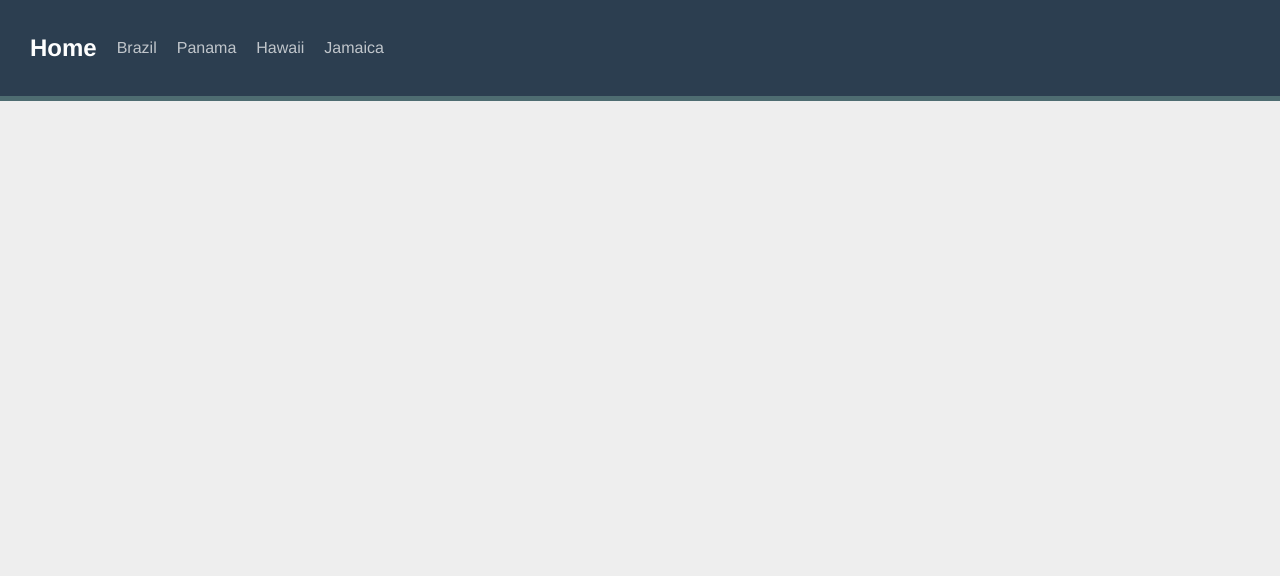
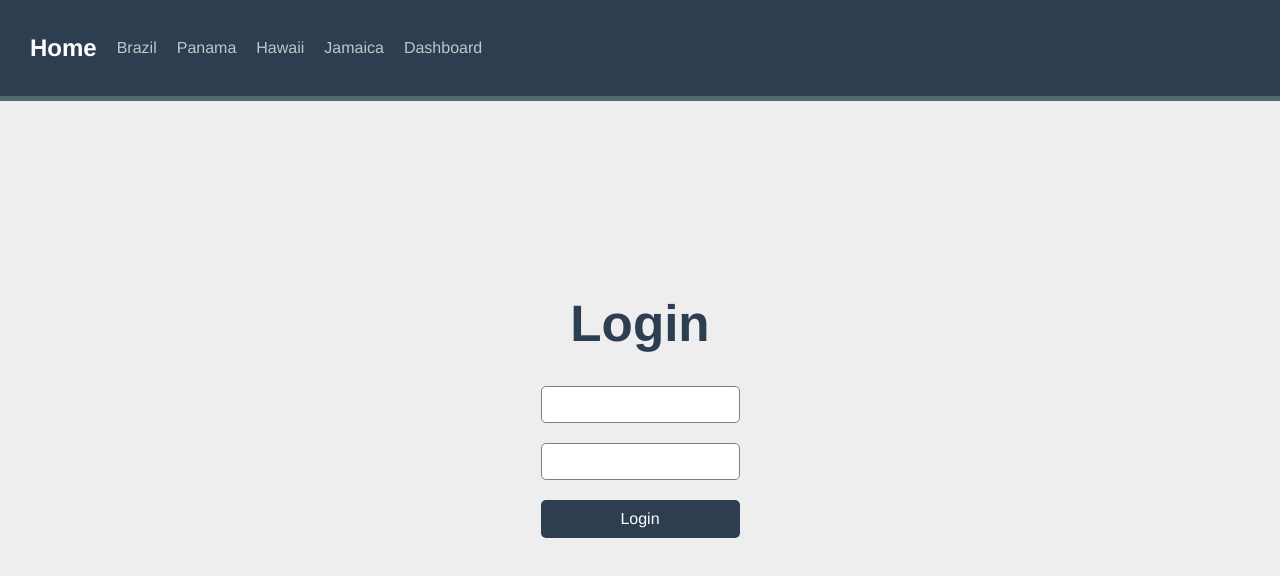
Before and after one commit to aazalan/vue_router, a Vue app: page /login in a window 1280 px wide. Shown: the top 576 px of the page. Built offline with nearby package versions, Linux system fonts and the light colour scheme.

Commit message:
Добавлена страница NotFound

```diff
--- a/src/App.vue
+++ b/src/App.vue
@@ -1,9 +1,12 @@
 <template>
 
   <TheNavigation />
-
     <div class="container">
-      <router-view :key="$route.path"></router-view>
+      <router-view  v-slot="{Component}">
+        <transition name="slide" mode="out-in">
+          <component :is="Component" :key="$route.path"></component>
+        </transition>
+      </router-view>
     </div>
 </template>
 
@@ -11,6 +14,17 @@
   import TheNavigation from './components/TheNavigation.vue'
 </script>
 
-<style scoped>
+<style lang="css">
+  /** classes prefix as 'name' property of transition component */
+  .slide-enter-active,
+  .slide-leave-active {
+    transition: opacity 1s, transform 1s;
 
+  }
+
+  .slide-enter-from,
+  .slide-leave-to {
+    opacity: 0;
+    transform: translateX(-30%);
+  }
 </style>
--- /dev/null
+++ b/src/components/GoBack.vue
@@ -0,0 +1,15 @@
+<template>
+  <span class="go-back">
+    <button @click="$router.back()">Go back</button>
+  </span>
+</template>
+
+<script>
+export default {
+
+}
+</script>
+
+<style>
+
+</style>
--- a/src/components/TheNavigation.vue
+++ b/src/components/TheNavigation.vue
@@ -8,6 +8,7 @@
                 :to="{name: 'destination.show', params: {id : destination.id, slug: destination.slug}}">
                     {{ destination.name }}
         </router-link>
+        <router-link :to="{name: 'protected'}">Dashboard</router-link>
     </div>
 
 </template>
--- a/src/router/index.js
+++ b/src/router/index.js
@@ -1,5 +1,5 @@
 import { createRouter, createWebHistory} from 'vue-router'
-
+import sourceData from './../data.json'
 import Home from './../views/Home.vue'
 
 const routes = [
@@ -9,23 +9,64 @@ const routes = [
         component: Home
     },
     {
+        path: '/protected',
+        name: 'protected',
+        component: () => import ('./../views/Protected.vue'),
+        meta: {
+            requiresAuth: true,
+        },
+    },
+    {
+        path: '/login',
+        name: 'login',
+        component: () => import ('./../views/Login.vue'),
+    },
+    {
         path: '/destination/:id/:slug',
         name: 'destination.show',
         component: () => import ('./../views/Destination.vue'),
-        props: route => ({...route.params, id : parseInt(route.params.id)})
+        props: route => ({...route.params, id : parseInt(route.params.id)}),
+        beforeEnter(to, from) {
+            const exists = sourceData.destinations.find(destination => destination.id === parseInt(to.params.id))
+            if (!exists) return {
+                name : 'NotFound',
+                params: { pathMatch: to.path.split('/').slice(1) },
+                query: to.query,
+                hash: to.hash,
+            }
+        },
+        children: [
+            {
+                path: ':experienceSlug',
+                name: 'experience.show',
+                component: () => import ('./../views/Experience.vue'),
+                props: route => ({...route.params, id : parseInt(route.params.id)}),
+            }
+
+        ],
     },
     {
-        path: '/destination/:id/:slug/:experienceSlug',
-        name: 'experience.show',
-        component: () => import ('./../views/Experience.vue'),
-        props: route => ({...route.params, id : parseInt(route.params.id)})
+        path: '/:pathMatch(.*)*',
+        name: 'NotFound',
+        component: () => import('./../views/NotFound.vue'),
     }
 ]
 
 const router = createRouter({
     history: createWebHistory(),
     linkActiveClass: 'active_page',
+    scrollBehavior(to, from, savePosition) {
+        return savePosition || new Promise((resolve) => {
+            setTimeout(() => resolve({top: 0, behavior: 'smooth'}), 1000)
+        })
+    },
     routes
 })
 
+router.beforeEach((to, from, ) => {
+    if (to.meta.requiresAuth && !window.user) {
+        return {name: 'login'}
+    }
+})
+
 export default router
--- a/src/views/Destination.vue
+++ b/src/views/Destination.vue
@@ -1,6 +1,8 @@
 <template>
+    <div>
         <section v-if="destination" class="destination">
             <h1>{{ destination.name }}</h1>
+            <GoBack />
             <div class="destination-details">
                 <img :src="`/images/${destination.image}`" :alt="destination.name">
                 <p>{{ destination.description }}</p>
@@ -17,15 +19,18 @@
                     :experience="experience"/>
                 </router-link>
             </div>
+            <router-view/>
         </section>
+    </div>
 </template>
 
 <script>
 import sourceData from './../data.json'
 import ExperienceCard from './../components/ExperienceCard.vue'
+import GoBack from './../components/GoBack.vue'
 
  export default {
-    components: { ExperienceCard },
+    components: { ExperienceCard, GoBack },
     props: {
         id: {type: Number, required: true}
     },
--- /dev/null
+++ b/src/views/Login.vue
@@ -0,0 +1,34 @@
+<template>
+  <div class="login">
+    <form class="form" @submit.prevent="login">
+        <h1>Login</h1>
+        <label for="username"></label>
+        <input v-model="username" name="userrname" type="text" class="input"/>
+        <label for="password"></label>
+        <input v-model="password" name="password" type="text" class="input"/>
+        <button class="btn">Login</button>
+    </form>
+  </div>
+</template>
+
+<script>
+export default {
+    data() {
+        return {
+            username : '',
+            password: '',
+        }
+    },
+
+    methods: {
+        login() {
+            window.user = this.username;
+            this.$router.push({name: 'protected'});
+        }
+    }
+}
+</script>
+
+<style>
+
+</style>
--- /dev/null
+++ b/src/views/NotFound.vue
@@ -0,0 +1,19 @@
+<template>
+  <div>
+    <h1>Not Found</h1>
+    <p>
+        Oops, we couldn't find that page. Try going
+        <router-link to="/">home</router-link>
+    </p>
+  </div>
+</template>
+
+<script>
+export default {
+
+}
+</script>
+
+<style>
+
+</style>
--- /dev/null
+++ b/src/views/Protected.vue
@@ -0,0 +1,27 @@
+<template>
+  <div>
+    <h1>Hello, {{ username }}</h1>
+    <button @click="logout">Logout</button>
+  </div>
+</template>
+
+<script>
+export default {
+    data() {
+        return {
+            username: window.user,
+        }
+    },
+
+    methods: {
+        logout() {
+            window.user = null;
+            this.$router.push({name: 'Home'})
+        }
+    }
+}
+</script>
+
+<style>
+
+</style>
```
Lines whose indentation alone changed are shown as unchanged.
